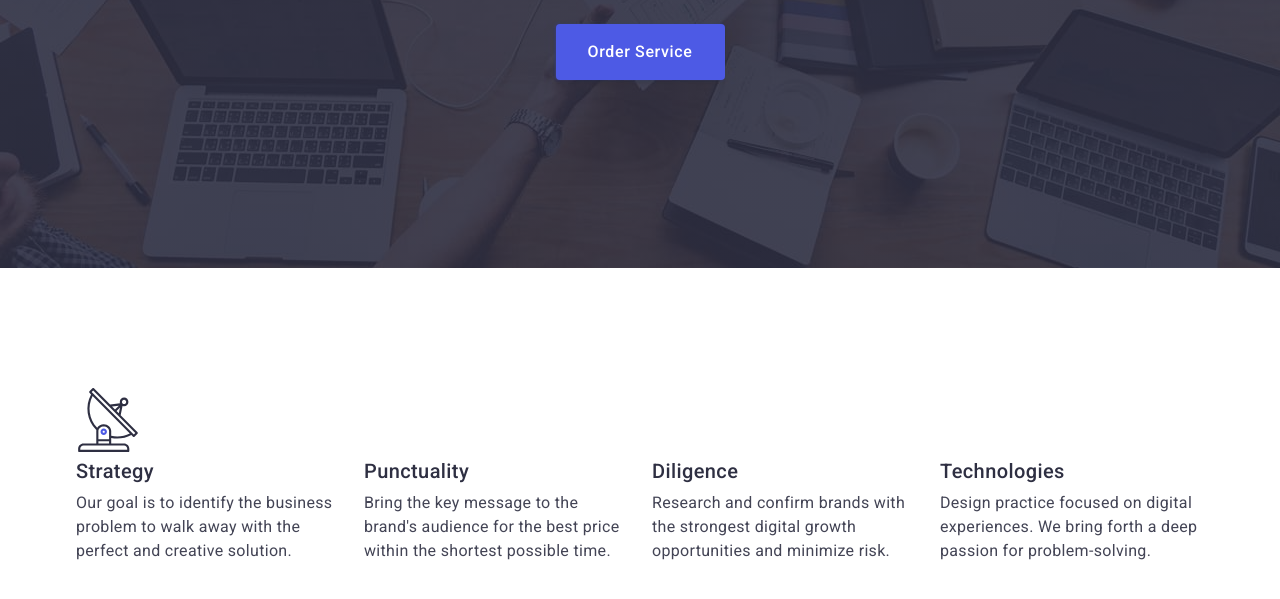
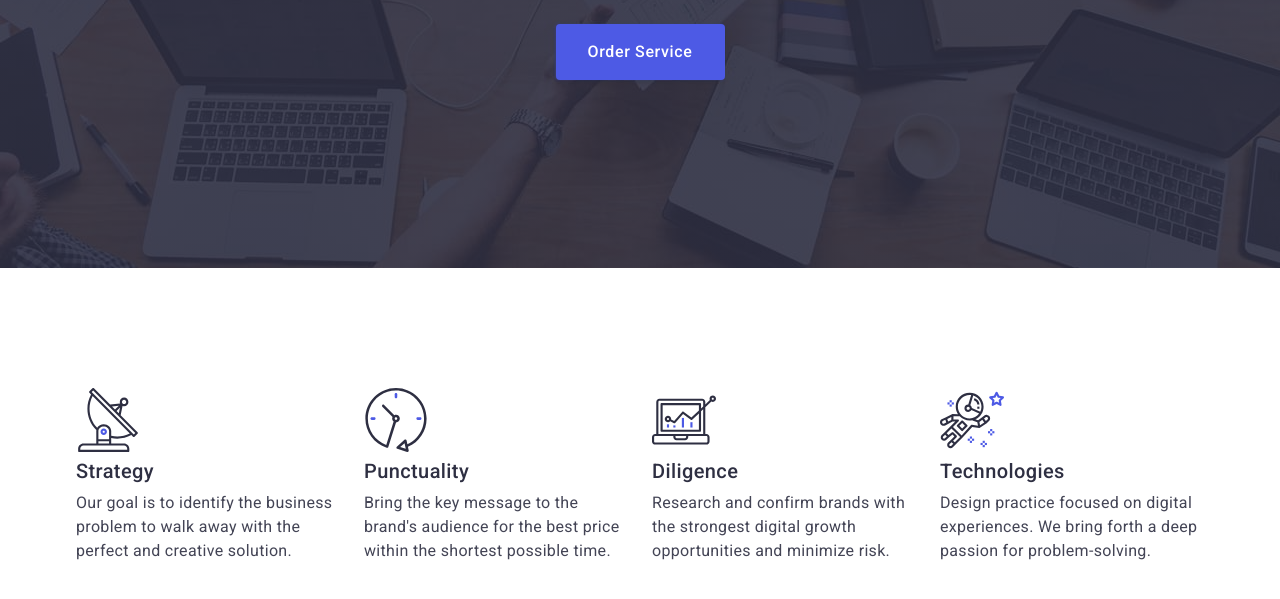
Before and after one commit to dzherdzh7/goit-markup-hw-04, a plain HTML site: page index.html in a window 1280 px wide. Shown: the part 405-1004 px from the top of the page. Drawn offline with nearby package versions, Linux system fonts and the light colour scheme.

Commit message:
add icons

```diff
--- a/index.html
+++ b/index.html
@@ -62,10 +62,8 @@
             <li class="features-item">
               <div class="feature-icon-box">
                 <svg width="64" height="64">
-                  <use href="images/icons.svg#img-antenna-1"></use>
+                  <use href="images/icons1.svg#icon-antenna"></use>
                 </svg>
-
-
               </div>
               <h3 class="feature-title">Strategy</h3>
               <p class="feature-text">
@@ -76,10 +74,8 @@
             <li class="features-item">
               <div class="feature-icon-box">
                 <svg width="64" height="64">
-                  <use href="./images/icons.svg#icon-"></use>
+                  <use href="./images/icons1.svg#icon-clock"></use>
                 </svg>
-
-
               </div>
               <h3 class="feature-title">Punctuality</h3>
               <p class="feature-text">
@@ -90,10 +86,8 @@
             <li class="features-item">
               <div class="feature-icon-box">
                 <svg width="64" height="64">
-                  <use href="./images/icons.svg#icon-"></use>
+                  <use href="./images/icons1.svg#icon-diagram"></use>
                 </svg>
-
-
               </div>
               <h3 class="feature-title">Diligence</h3>
               <p class="feature-text">
@@ -104,10 +98,8 @@
             <li class="features-item">
               <div class="feature-icon-box">
                 <svg width="64" height="64">
-                  <use href="./images/icons.svg#icon-"></use>
+                  <use href="./images/icons1.svg#icon-astronaut"></use>
                 </svg>
-
-
               </div>
               <h3 class="feature-title">Technologies</h3>
               <p class="feature-text">
```
Also changed, not shown: images/icons.svg (deleted), images/icons1.svg (added), 2 other files.
